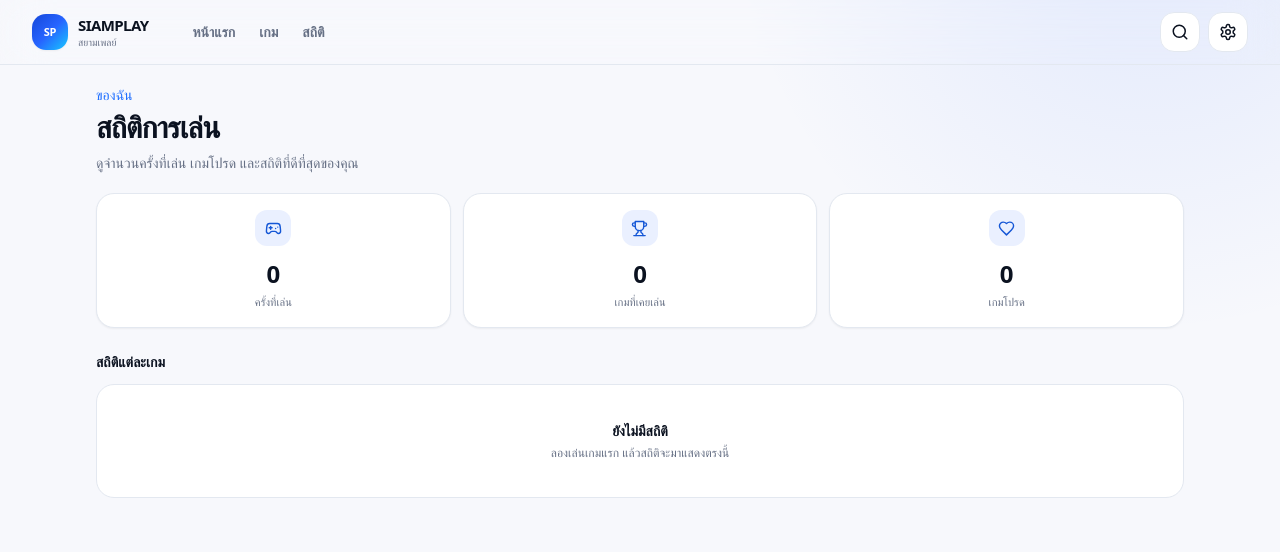
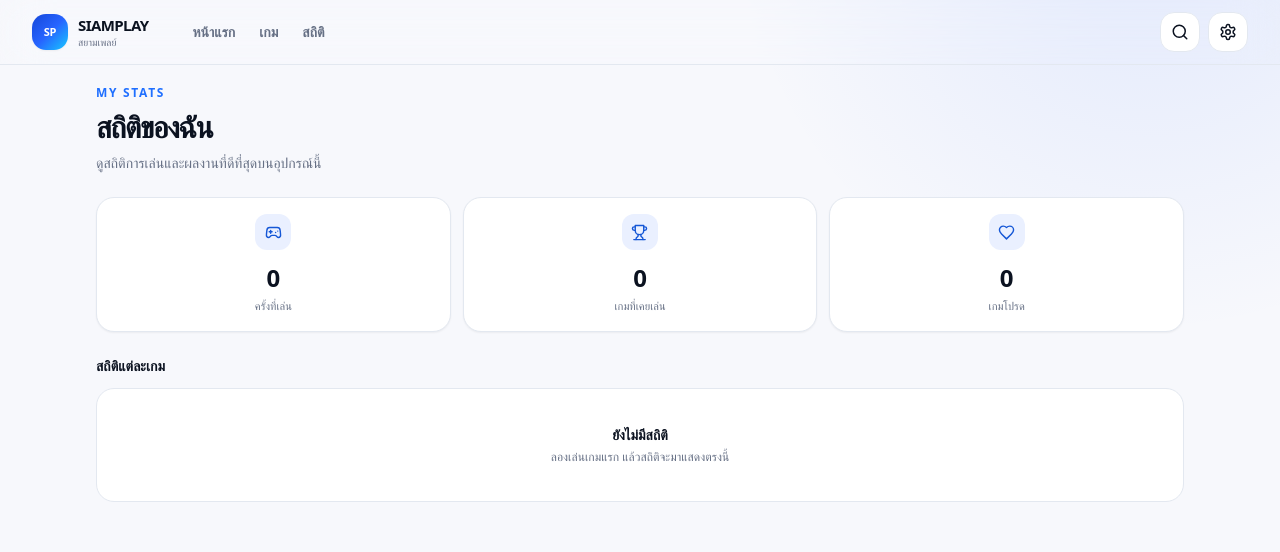
Before and after one commit to UnknownCode-2026/siamplay, a Next.js app: page /stats in a window 1280 px wide. Shown: the top 552 px of the page. Built offline with nearby package versions, Linux system fonts and the light colour scheme.

Commit message:
feat(v2): rebuild app/stats/page.tsx

```diff
--- a/app/stats/page.tsx
+++ b/app/stats/page.tsx
@@ -1,14 +1,8 @@
 import { StatsDashboard } from "@/components/stats/StatsDashboard";
 
-export default function StatsPage() {
-  return (
-    <div className="space-y-5">
-      <div className="pt-1">
-        <p className="text-sm font-medium text-siam-500">ของฉัน</p>
-        <h1 className="mt-1 text-3xl font-bold tracking-tight text-main">สถิติการเล่น</h1>
-        <p className="mt-2 text-sm text-muted">ดูจำนวนครั้งที่เล่น เกมโปรด และสถิติที่ดีที่สุดของคุณ</p>
-      </div>
-      <StatsDashboard />
-    </div>
-  );
+export default function StatsPage(){
+  return <div className="space-y-6">
+    <div className="pt-1"><p className="text-xs font-semibold uppercase tracking-[.14em] text-siam-500">MY STATS</p><h1 className="mt-2 text-3xl font-extrabold tracking-[-.04em] text-main">สถิติของฉัน</h1><p className="mt-2 text-sm text-muted">ดูสถิติการเล่นและผลงานที่ดีที่สุดบนอุปกรณ์นี้</p></div>
+    <StatsDashboard/>
+  </div>;
 }
```
